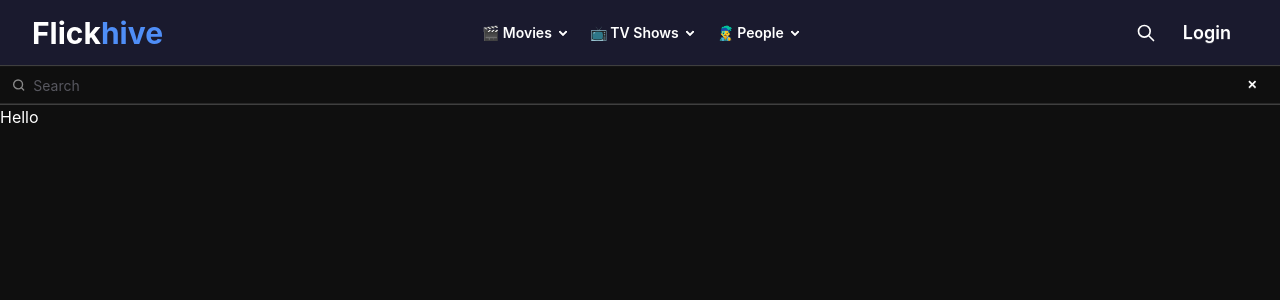
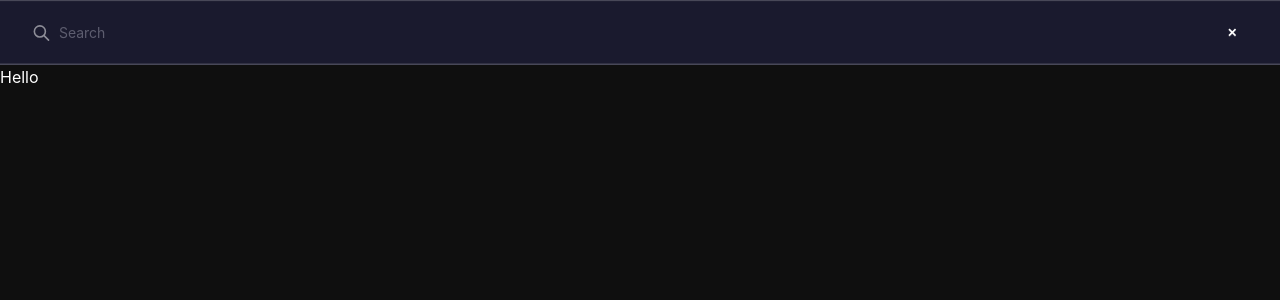
Before and after one commit to noble-osei/Flickhive, a React (Vite) app in the folder frontend/: page / in a window 1280 px wide. Both pictures are taken after a click on the button 1145 px from the left and 32 px from the top of the page. Shown: the top 300 px of the page. Built offline with nearby package versions, Linux system fonts and the light colour scheme.

Commit message:
feat: update SearchBar component to handle visibility state and improve styling

```diff
--- a/frontend/src/components/Layout.jsx
+++ b/frontend/src/components/Layout.jsx
@@ -3,15 +3,12 @@ import { Link } from "react-router-dom";
 import SearchBar from "./SearchBar.jsx";
 
 function Layout({ children }) {
-  const [showSearchBar, setShowSearchBar] = useState(false);
-
   return (
     <div className="drawer">
       <input id="my-drawer" type="checkbox" className="drawer-toggle" />
 
       <div className="drawer-content flex flex-col">
-        <Navbar setShow={setShowSearchBar} />
-        {showSearchBar && <SearchBar setShow={setShowSearchBar} />}
+        <Navbar />
         <main>{children}</main>
       </div>
 
@@ -91,8 +88,15 @@ function PrimaryMenuList() {
 }
 
 function Navbar({ setShow }) {
+  const [showSearchBar, setShowSearchBar] = useState(false);
+
+  // if (showSearchBar) {
+  //   return
+  // }
+
   return (
-    <div className="navbar bg-base-200 lg:px-8">
+    <div className="navbar bg-base-200 lg:px-8 relative z-0">
+      <SearchBar show={showSearchBar} setShow={setShowSearchBar} />
       <div className="navbar-start">
         <label
           htmlFor="my-drawer"
@@ -128,7 +132,7 @@ function Navbar({ setShow }) {
       <div className="navbar-end">
         <button
           className="btn btn-ghost btn-circle"
-          onClick={() => setShow(true)}
+          onClick={() => setShowSearchBar(true)}
         >
           <svg
             xmlns="http://www.w3.org/2000/svg"
--- a/frontend/src/components/SearchBar.jsx
+++ b/frontend/src/components/SearchBar.jsx
@@ -1,6 +1,9 @@
-function SearchBar({ setShow }) {
+function SearchBar({ show, setShow }) {
   return (
-    <label className="input border-x-0 bg-base-100 rounded-none w-full outline-none focus-within:shadow-md transition-shadow duration-150">
+    <label
+      className={`input h-full border-x-0 bg-base-100 rounded-none w-full outline-none
+      focus-within:shadow-md transition-shadow duration-150 z-10 ${show ? "absolute inset-0 bg-base-200 lg:px-8 flex items-center" : "hidden"}`}
+    >
       <style>{`
         input[type="search"]::-webkit-search-cancel-button,
         input[type="search"]::-webkit-search-decoration {
@@ -9,20 +12,19 @@ function SearchBar({ setShow }) {
         }
       `}</style>
       <svg
-        className="h-[1em] opacity-50 text-base-content"
         xmlns="http://www.w3.org/2000/svg"
+        className="h-5 w-5 opacity-50"
+        fill="none"
         viewBox="0 0 24 24"
+        stroke="currentColor"
       >
-        <g
+        {" "}
+        <path
+          strokeLinecap="round"
           strokeLinejoin="round"
-          strokeLinecap="round"
-          strokeWidth="2.5"
-          fill="none"
-          stroke="currentColor"
-        >
-          <circle cx="11" cy="11" r="8"></circle>
-          <path d="m21 21-4.3-4.3"></path>
-        </g>
+          strokeWidth="2"
+          d="M21 21l-6-6m2-5a7 7 0 11-14 0 7 7 0 0114 0z"
+        />{" "}
       </svg>
       <input
         type="search"
```
